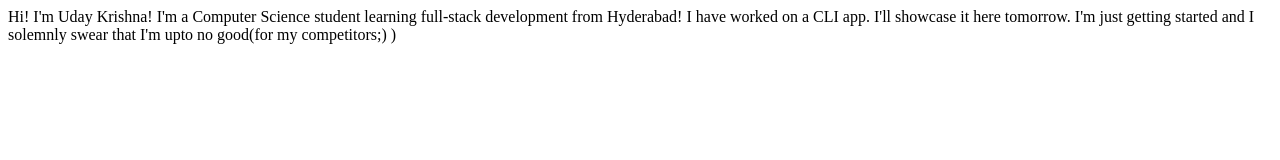
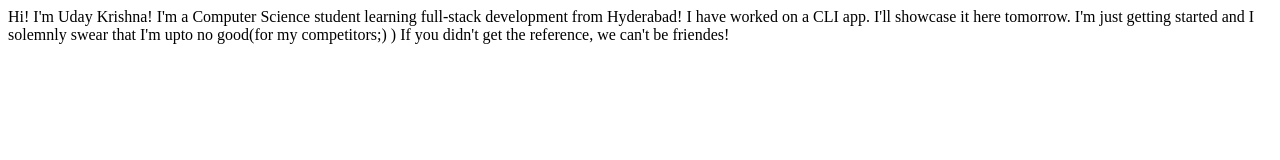
Before and after one commit to udaykrishna7/udaykrishna-site, a plain HTML site: page index.html in a window 1280 px wide. Drawn offline with Linux system fonts and the light colour scheme.

Commit message:
update: book reference

```diff
--- a/index.html
+++ b/index.html
@@ -12,5 +12,6 @@
     I have worked on a CLI app. I'll showcase it here tomorrow.
 
     I'm just getting started and I solemnly swear that I'm upto no good(for my competitors;) )
+    If you didn't get the reference, we can't be friendes!
 </body>
 </html>
```
